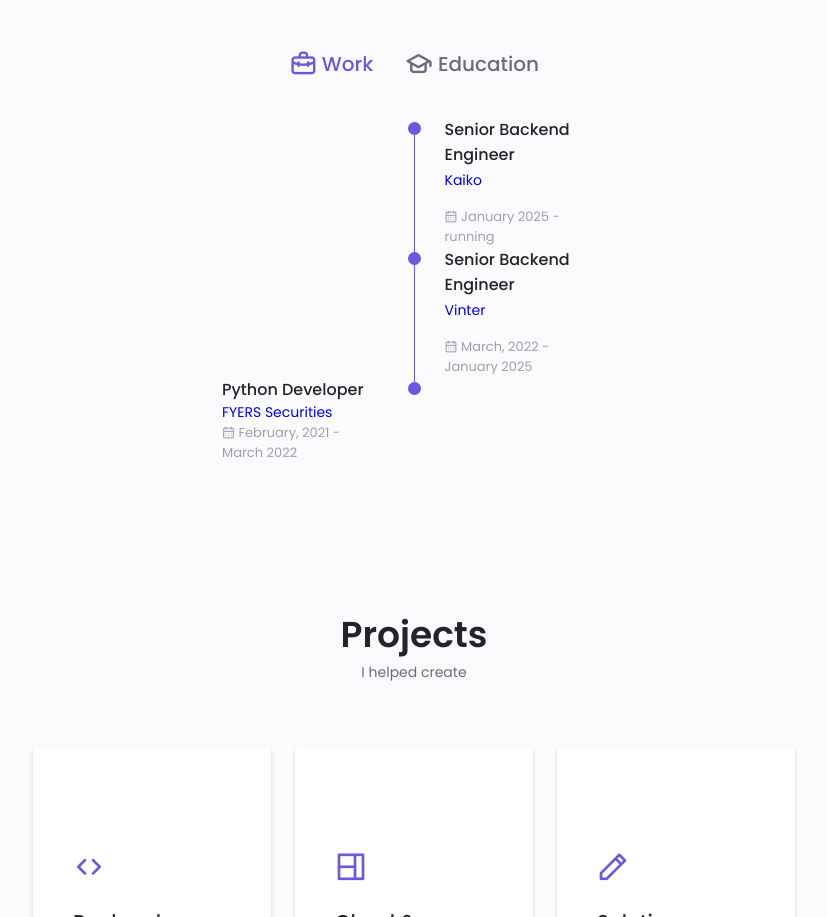
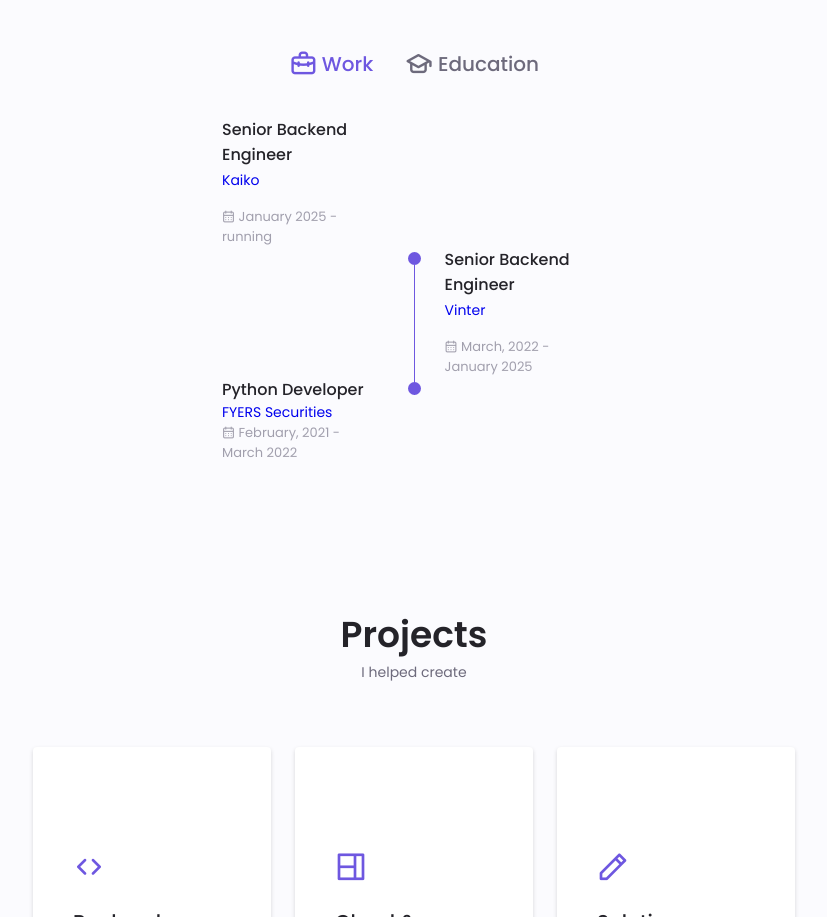
Before and after one commit to rahulmistri1997/rahulmistri1997.github.io, a plain HTML site: page index.html in a window 1280 px wide. Shown: the part 2310-3227 px from the top of the page, without its empty margins (226-1053 px from the left). Drawn offline with nearby package versions, Linux system fonts and the light colour scheme.

Commit message:
Clean up qualification section in index.html
Removed empty divs and qualification line elements.

```diff
--- a/index.html
+++ b/index.html
@@ -391,12 +391,6 @@
                         <!--===============================QUALIFICATION 1 ===========================-->
                         <!--===============================QUALIFICATION 2 ===========================-->
                         <div class="qualification__data">
-                            <div></div>
-                            <div>
-                                <span class="qualification__rounder"></span>
-                                <span class="qualification__line"></span>
-                            </div>
-
                             <div>
                                 <h3 class="qualification__title">
                                     <a>Senior Backend Engineer</a>
```
